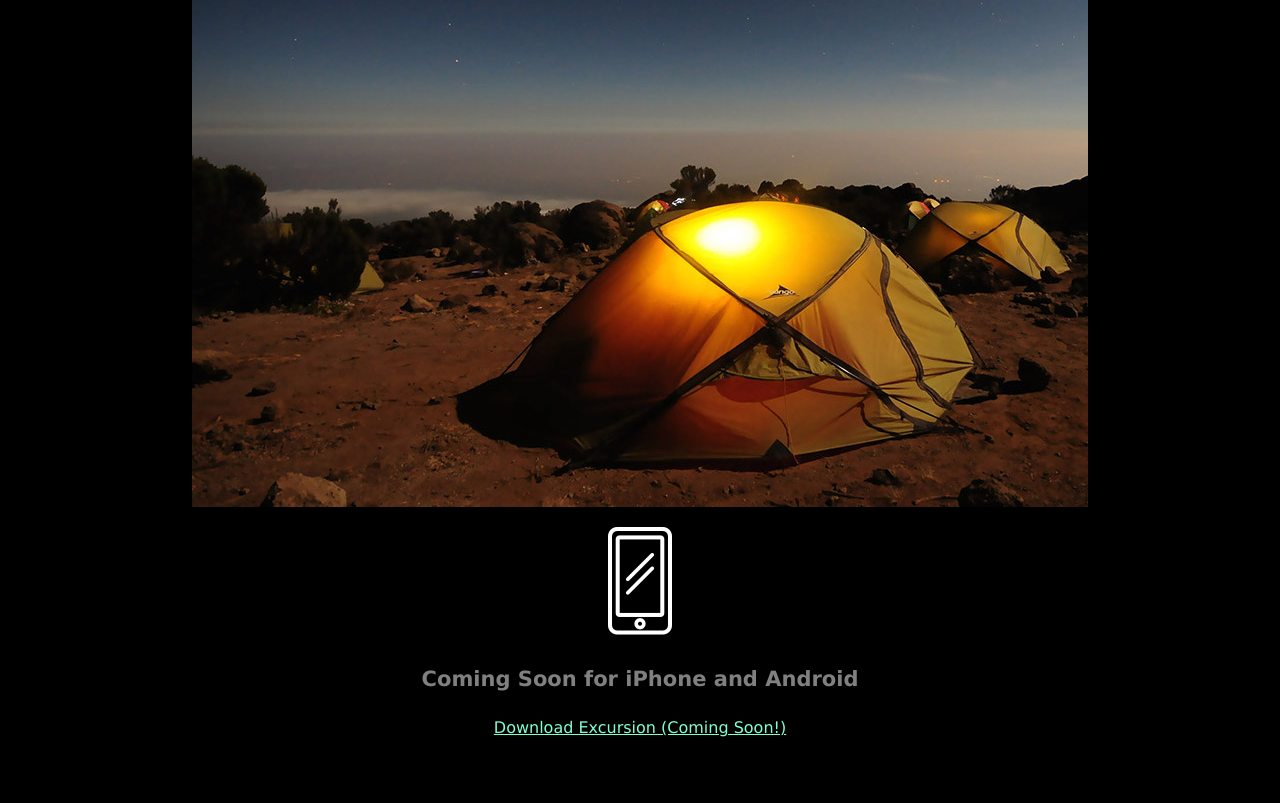
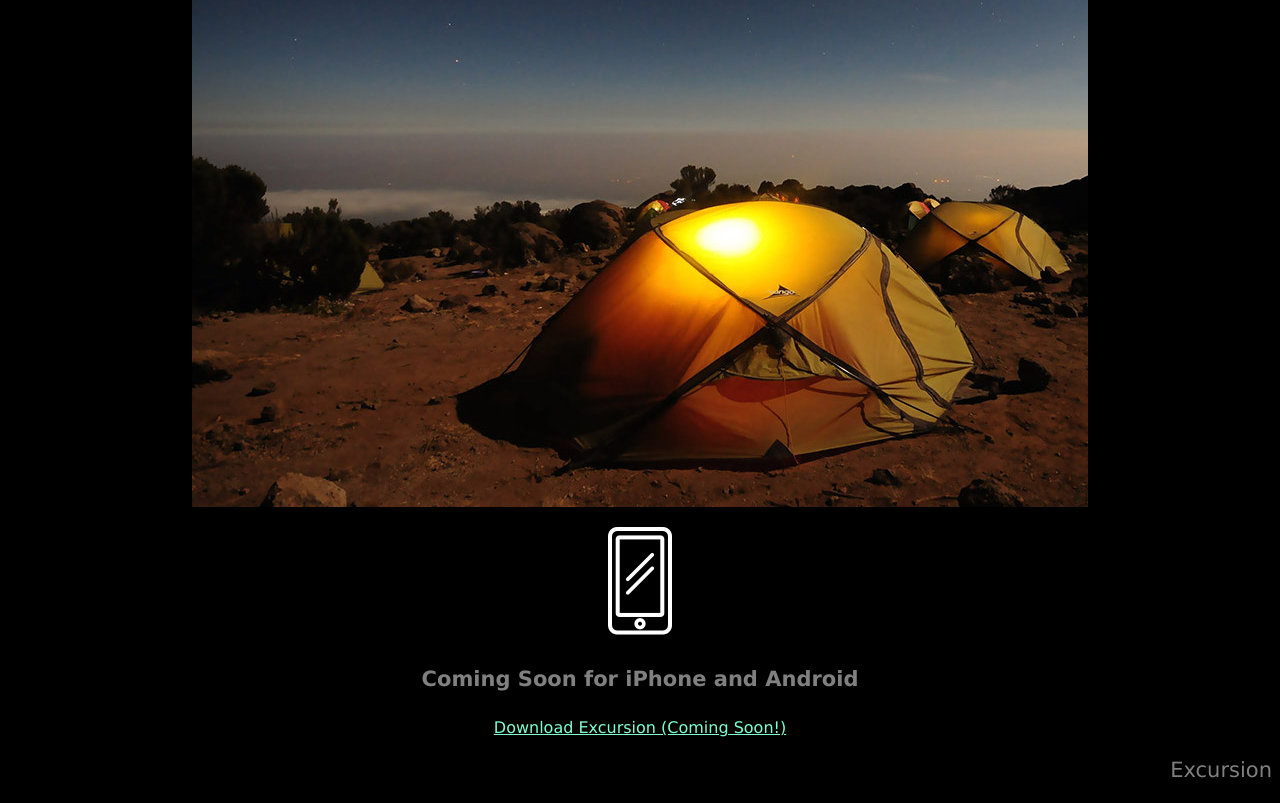
Before and after one commit to frivas0917/excursion, a plain HTML site: page index.html in a window 1280 px wide. Shown: the part 505-1308 px from the top of the page. Before the commit the page ends 1258 px from the top, so only its background shows below. Drawn offline with Linux system fonts and the light colour scheme.

Commit message:
final push

```diff
--- a/index.html
+++ b/index.html
@@ -19,5 +19,6 @@
    <p><img src="resources/images/phone.png"></p>
    <h4 class="header--sub-header">Coming Soon for iPhone and Android</h4>
    <p><a class="link--cta" href="a">Download Excursion (Coming Soon!)</a></p>
+   <p class="footer--copyright">Excursion</p>
 </body>
 </html>
--- a/resources/css/style.css
+++ b/resources/css/style.css
@@ -31,3 +31,11 @@
     font-size: 16px;
     color: aquamarine;
  }
+
+
+ /* FOOTER */
+ .footer--copyright {
+    font-size: 21px;
+    color: grey;
+    text-align: right;
+ }
```
